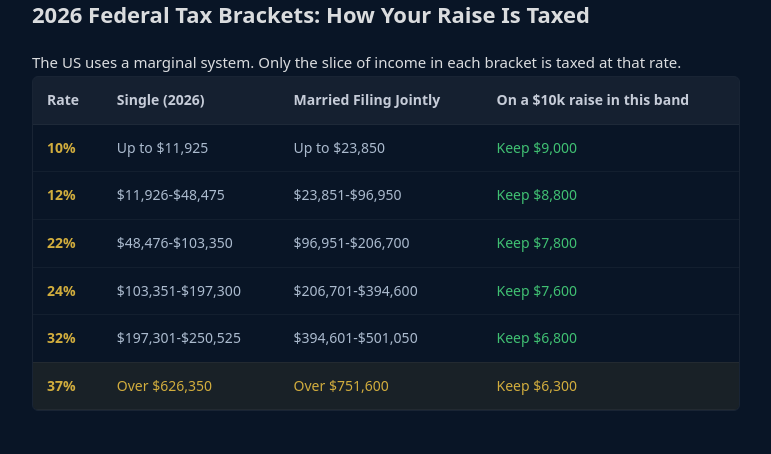
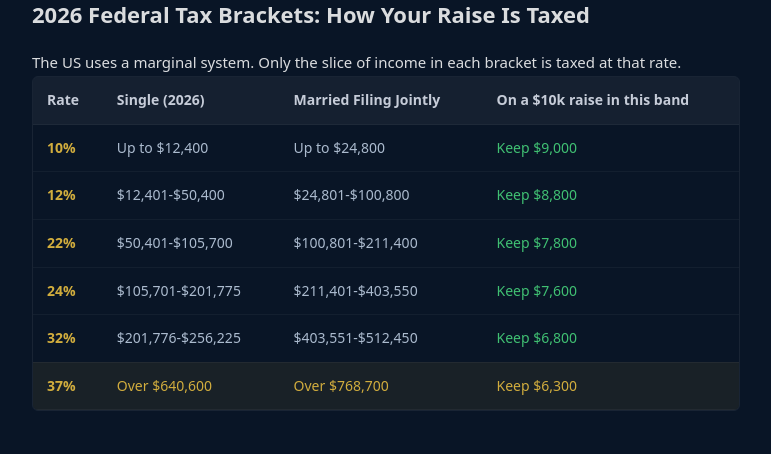
Before and after one commit to devqrcraft-ui/privatepaycheck, a Next.js app: page /blog/pay-increase-calculator in a window 1280 px wide. Shown: the part 1240-1694 px from the top of the page, without its empty margins (254-1025 px from the left). Built offline with nearby package versions, Linux system fonts and the light colour scheme.

Commit message:
fix: pay-increase-calculator bracket table now shows correct 2026 IRS values (single + MFJ)

```diff
--- a/src/app/blog/pay-increase-calculator/page.tsx
+++ b/src/app/blog/pay-increase-calculator/page.tsx
@@ -128,12 +128,12 @@ export default function Post() {
               </thead>
               <tbody>
                 {[
-                  ['10%','Up to $11,925','Up to $23,850','Keep $9,000'],
-                  ['12%','$11,926-$48,475','$23,851-$96,950','Keep $8,800'],
-                  ['22%','$48,476-$103,350','$96,951-$206,700','Keep $7,800'],
-                  ['24%','$103,351-$197,300','$206,701-$394,600','Keep $7,600'],
-                  ['32%','$197,301-$250,525','$394,601-$501,050','Keep $6,800'],
-                  ['37%','Over $626,350','Over $751,600','Keep $6,300'],
+                  ['10%','Up to $12,400','Up to $24,800','Keep $9,000'],
+                  ['12%','$12,401-$50,400','$24,801-$100,800','Keep $8,800'],
+                  ['22%','$50,401-$105,700','$100,801-$211,400','Keep $7,800'],
+                  ['24%','$105,701-$201,775','$211,401-$403,550','Keep $7,600'],
+                  ['32%','$201,776-$256,225','$403,551-$512,450','Keep $6,800'],
+                  ['37%','Over $640,600','Over $768,700','Keep $6,300'],
                 ].map(([rate,single,mfj,keep],i) => (
                   <tr key={i} style={i===5?{background:'rgba(245,200,66,0.08)',borderTop:'1px solid rgba(245,200,66,0.3)'}:{}}>
                     <td style={{ padding:'10px 14px', borderBottom:'1px solid rgba(255,255,255,0.05)', color:'#F5C842', fontWeight:700 }}>{rate}</td>
```
